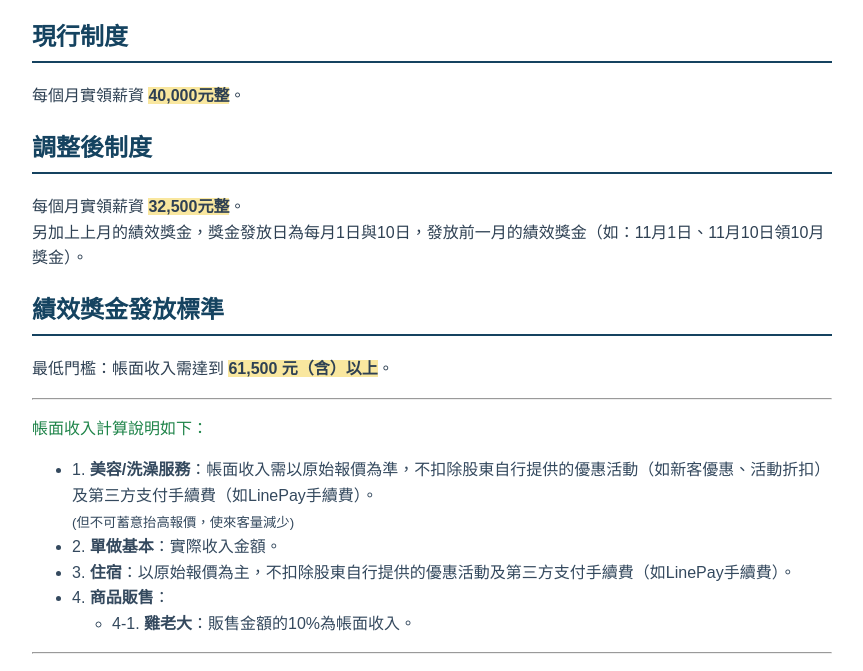
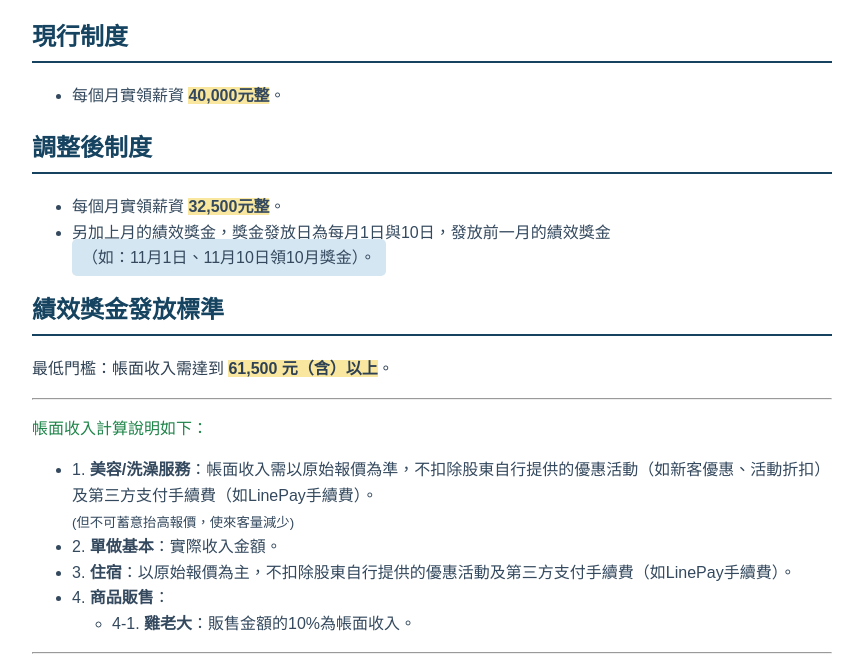
Before and after one commit to SaccWu1020/petssalarydesc, a plain HTML site: page index.html in a window 1280 px wide. Shown: the part 116-787 px from the top of the page, without its empty margins (208-1071 px from the left). Drawn offline with Linux system fonts and the light colour scheme.

Commit message:
Update index.html

```diff
--- a/index.html
+++ b/index.html
@@ -1,5 +1,6 @@
 <!DOCTYPE html>
 <html lang="zh-Hant">
+
 <head>
     <meta charset="UTF-8">
     <meta name="viewport" content="width=device-width, initial-scale=1.0">
@@ -55,16 +56,30 @@
         }
     </style>
 </head>
+
 <body>
     <h1>薪水制度調整</h1>
 
     <h2>現行制度</h2>
-    <p>每個月實領薪資 <span class="highlight">40,000元整</span>。</p>
+    <p>
+    <ul>
+        <li>
+            每個月實領薪資 <span class="highlight">40,000元整</span>。
+        </li>
+    </ul>
+    </p>
 
     <h2>調整後制度</h2>
     <p>
-	每個月實領薪資 <span class="highlight">32,500元整</span>。<br/>
-	另加上上月的績效獎金，獎金發放日為每月1日與10日，發放前一月的績效獎金（如：11月1日、11月10日領10月獎金）。
+    <ul>
+        <li>
+            每個月實領薪資 <span class="highlight">32,500元整</span>。
+        </li>
+        <li>
+            另加上月的績效獎金，獎金發放日為每月1日與10日，發放前一月的績效獎金<br>
+            <span class="example">（如：11月1日、11月10日領10月獎金）。</span>
+        </li>
+    </ul>
     </p>
 
     <h2>績效獎金發放標準</h2>
@@ -75,7 +90,8 @@
     <p class="section-title">帳面收入計算說明如下：</p>
     <ul>
         <li>1. <strong>美容/洗澡服務</strong>：帳面收入需以原始報價為準，不扣除股東自行提供的優惠活動（如新客優惠、活動折扣）及第三方支付手續費（如LinePay手續費）。<br>
-        <small>(但不可蓄意抬高報價，使來客量減少)</small></li>
+            <small>(但不可蓄意抬高報價，使來客量減少)</small>
+        </li>
         <li>2. <strong>單做基本</strong>：實際收入金額。</li>
         <li>3. <strong>住宿</strong>：以原始報價為主，不扣除股東自行提供的優惠活動及第三方支付手續費（如LinePay手續費）。</li>
         <li>4. <strong>商品販售</strong>：
@@ -116,4 +132,5 @@
     <h2>新客獎勵</h2>
     <p>新客至少完成兩次單次美容或一次包月，每位可多獲得 <span class="reward">200元</span> 獎金。</p>
 </body>
+
 </html>
```
Lines whose indentation alone changed are shown as unchanged.
